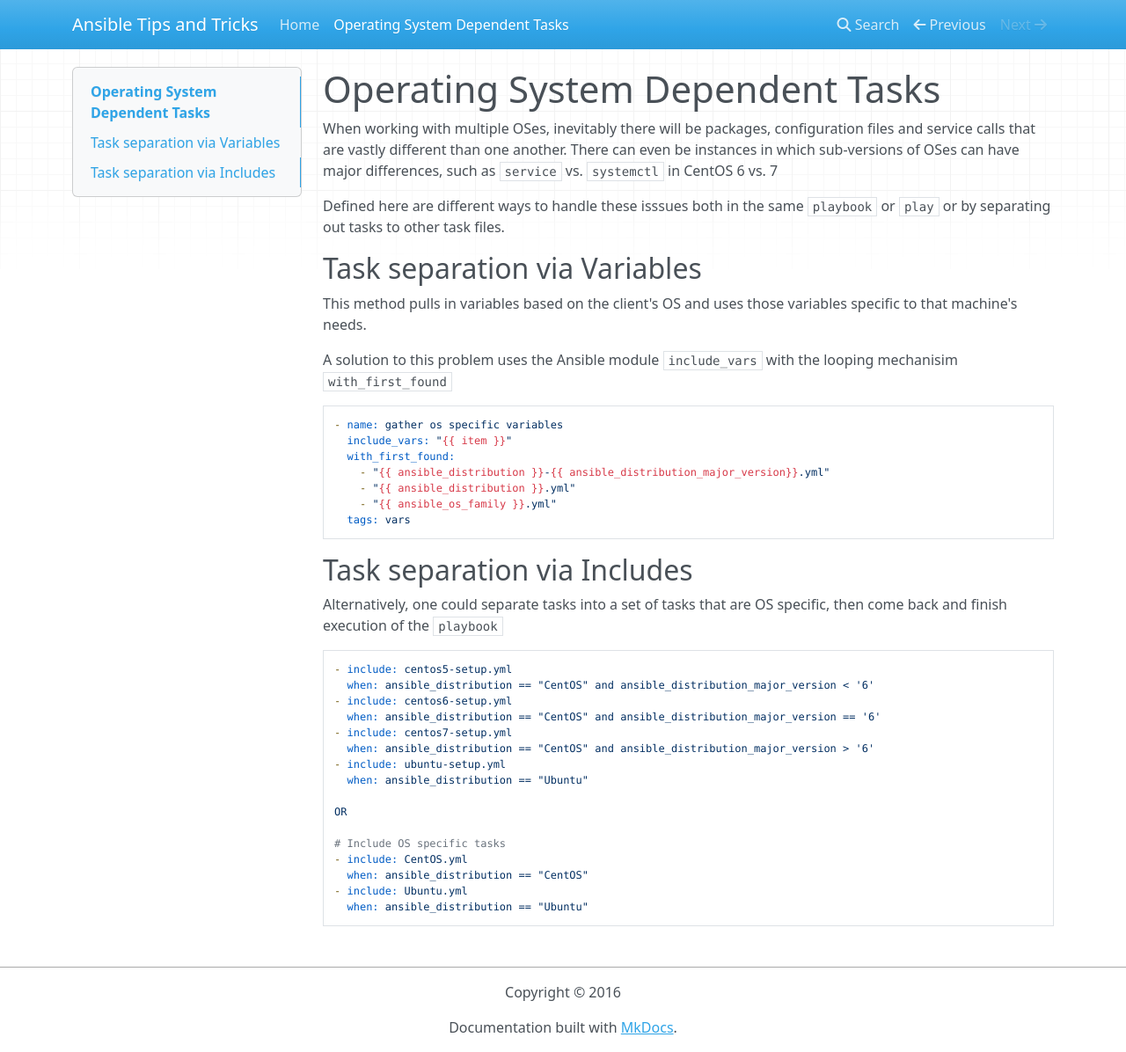
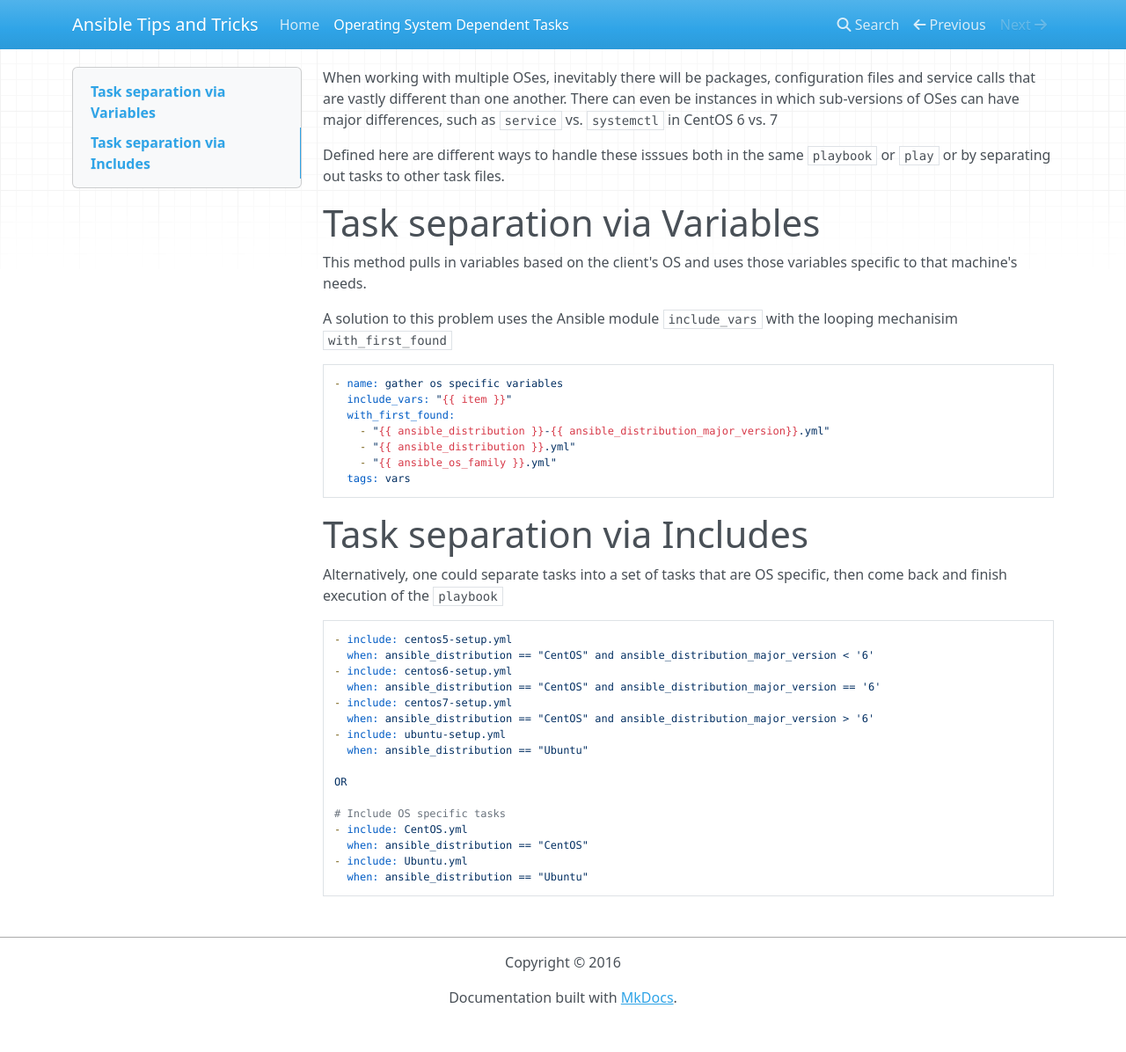
Before and after one commit to nfaction/ansible-tips-and-tricks, an MkDocs documentation site: the page built from docs/os-dependent-tasks/variables.md, in a window 1280 px wide and 1196 px high. Shown: the whole window at 88% size. Built offline with MkDocs 1.6.1, drawn with Linux system fonts in a browser that asks for light colours; nearby versions of some CDN libraries; old or Windows-style settings are respelled for this version of MkDocs.

Commit message:
Remove h1 header from vars 	modified:   docs/os-dependent-tasks/variables.md

````diff
--- a/docs/os-dependent-tasks/variables.md
+++ b/docs/os-dependent-tasks/variables.md
@@ -1,10 +1,8 @@
-# Operating System Dependent Tasks
-
 When working with multiple OSes, inevitably there will be packages, configuration files and service calls that are vastly different than one another.  There can even be instances in which sub-versions of OSes can have major differences, such as `service` vs. `systemctl` in CentOS 6 vs. 7
 
 Defined here are different ways to handle these isssues both in the same `playbook` or `play` or by separating out tasks to other task files.
 
-## Task separation via Variables
+# Task separation via Variables
 
 This method pulls in variables based on the client's OS and uses those variables specific to that machine's needs.
 
@@ -20,7 +18,7 @@ A solution to this problem uses the Ansible module `include_vars` with the loopi
   tags: vars
 ```
 
-## Task separation via Includes
+# Task separation via Includes
 
 Alternatively, one could separate tasks into a set of tasks that are OS specific, then come back and finish execution of the `playbook`
 
````
